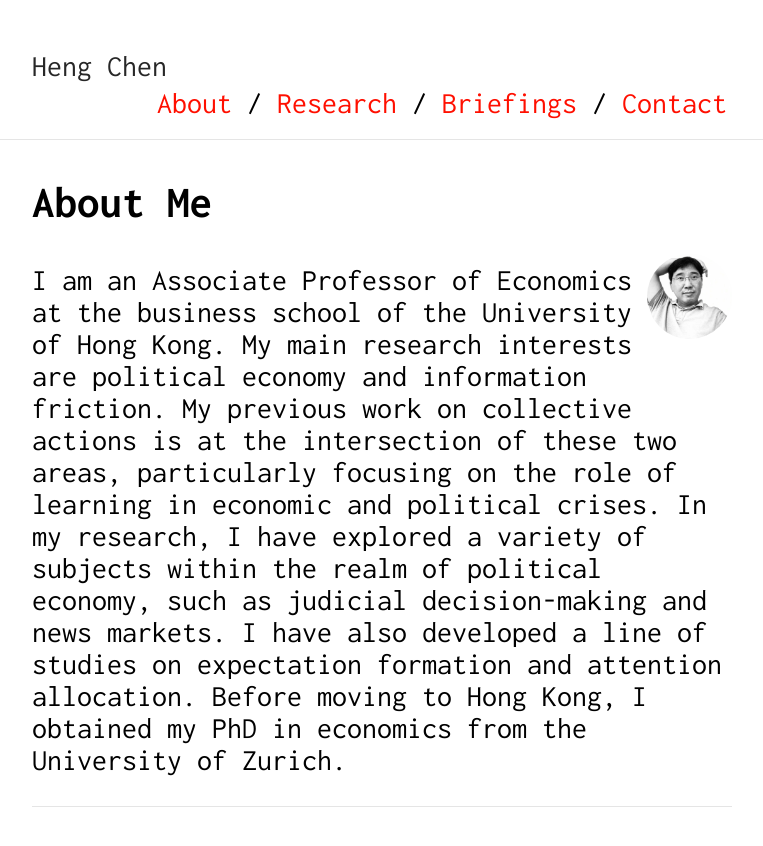
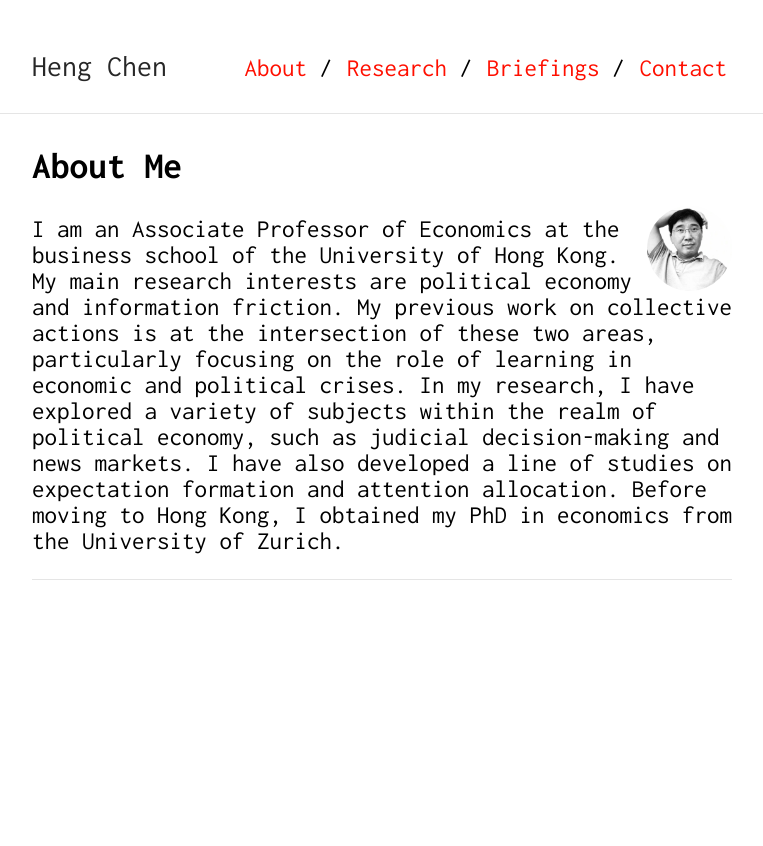
Before and after one commit to Shuyan0210611X/henrychen.github.io, a Jekyll site: the page built from index.md, in a window 1280 px wide. Shown: the top 846 px of the page, without its empty margins (258-1021 px from the left). Built offline with Jekyll 4.4.1, drawn with Linux system fonts in a browser that asks for light colours; our own code applies the rules of GitHub Pages for plain Markdown files.

Commit message:
Update _style.scss

```diff
--- a/_sass/_style.scss
+++ b/_sass/_style.scss
@@ -12,7 +12,7 @@ html {
 body {
     margin: 0;
     font-family: "Inconsolata";
-    font-size: 30px; /* 默认字体大小 */
+    font-size: 25px; /* 默认字体大小 */
     height: 100%;
 }
 a {
```
